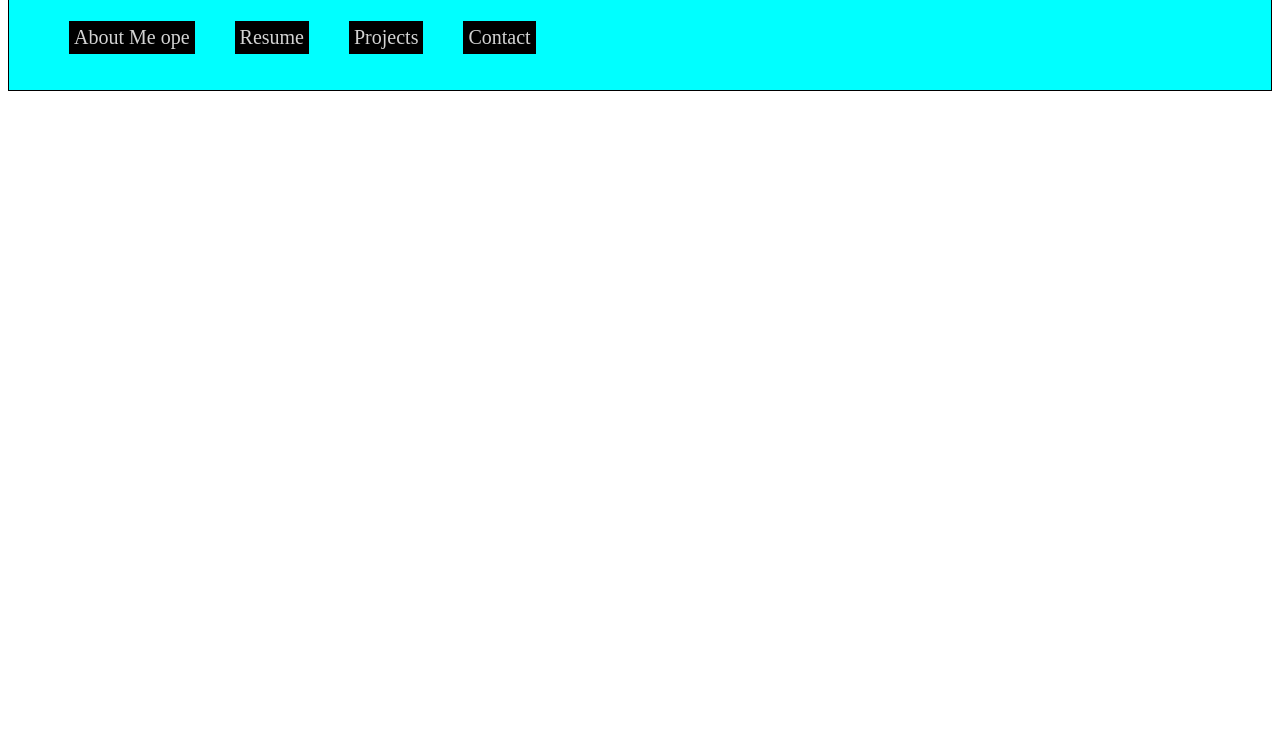
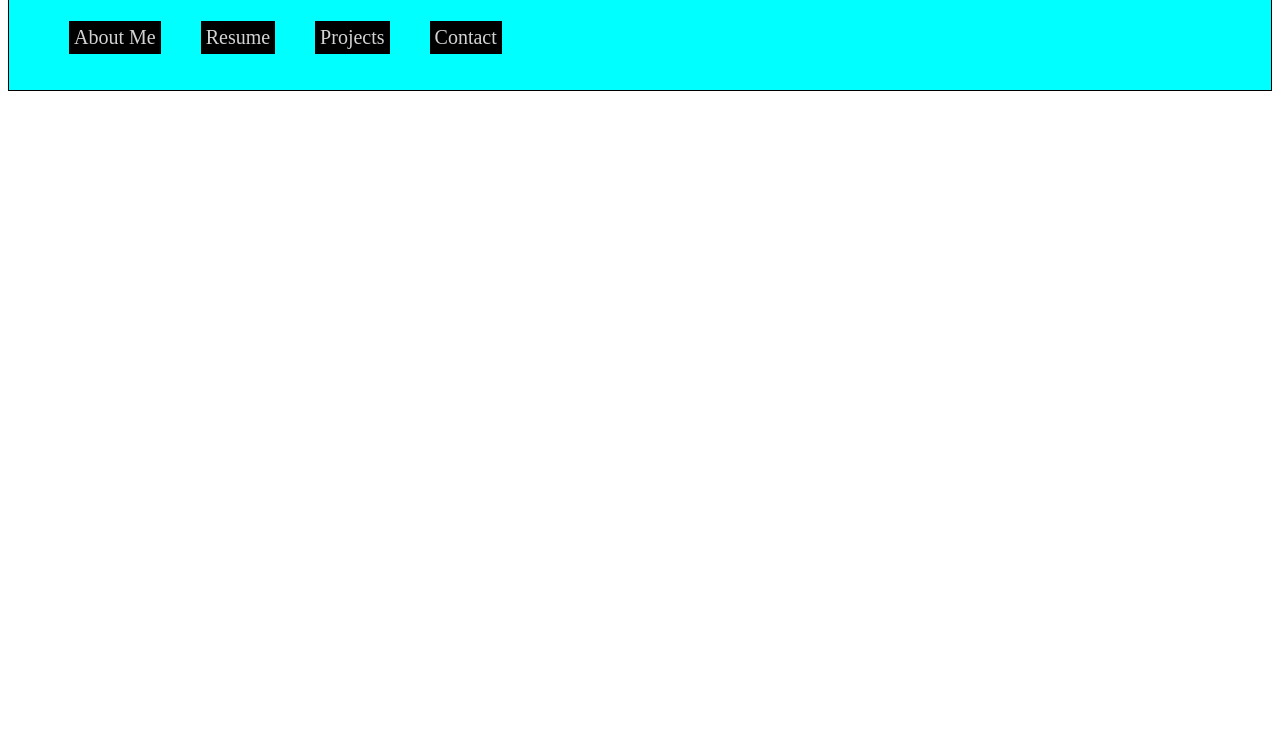
Before and after one commit to Levans18/Personal-Website_v1, a plain HTML site: page index.html in a window 1280 px wide. Shown: the part 69-800 px from the top of the page. Drawn offline with Linux system fonts and the light colour scheme.

Commit message:
Changing back after the test

```diff
--- a/index.html
+++ b/index.html
@@ -11,7 +11,7 @@
             <nav>
                 <ul>
                     <li>
-                        <a>About Me ope</a>
+                        <a>About Me</a>
                     </li>
                     <li>
                         <a>Resume</a>
```
